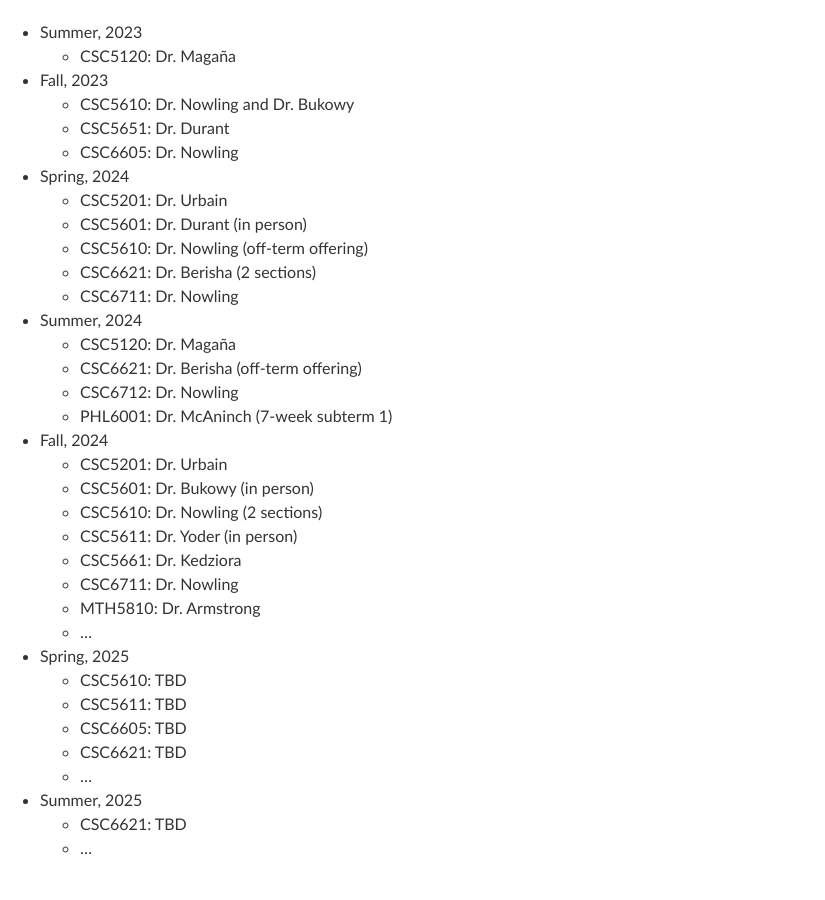
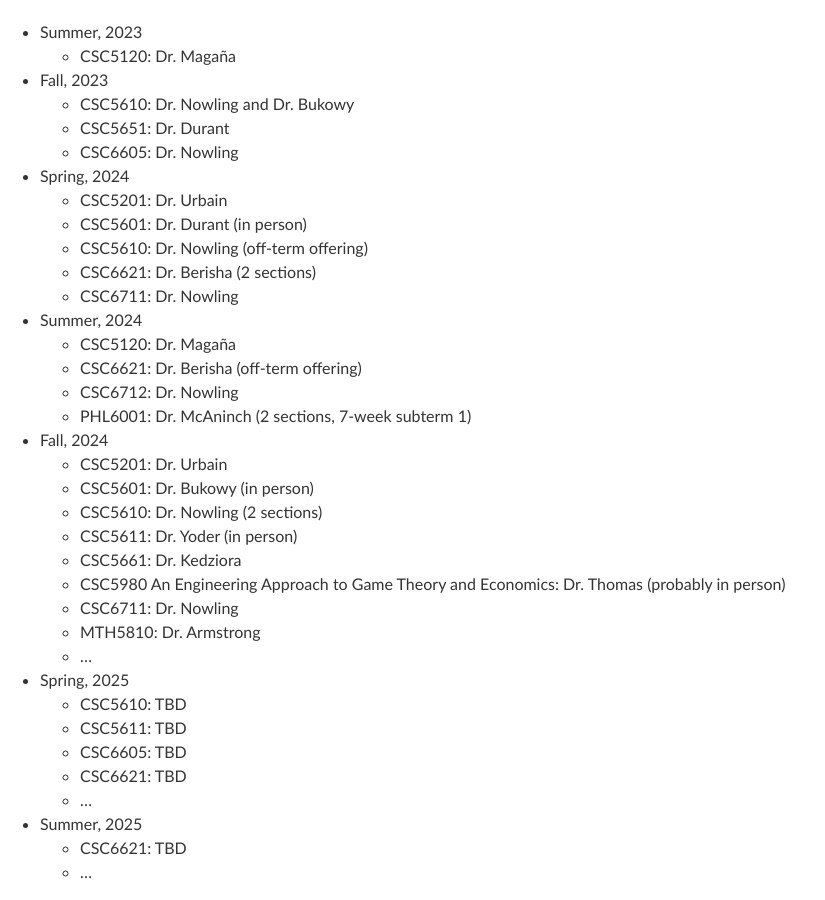
Before and after one commit to edurant/edurant.github.io, a Jekyll site: the page built from advising/msml.md, in a window 1280 px wide and 900 px high, scrolled down 7197 px. Shown: the whole window, without its empty margins (0-825 px from the left). Built offline with Jekyll 4.4.1, drawn with Linux system fonts in a browser that asks for light colours; our own code applies the rules of GitHub Pages for plain Markdown files; before the commit the page ends 8073 px from its top, so only the background shows below that.

Commit message:
summer/fall course updates

```diff
--- a/advising/msml.md
+++ b/advising/msml.md
@@ -267,13 +267,14 @@ CSC6999 | Elective | Computer Science Independent Study | varies
   * CSC5120: Dr. Magaña
   * CSC6621: Dr. Berisha (off-term offering)
   * CSC6712: Dr. Nowling
-  * PHL6001: Dr. McAninch (7-week subterm 1)
+  * PHL6001: Dr. McAninch (2 sections, 7-week subterm 1)
 * Fall, 2024
   * CSC5201: Dr. Urbain
   * CSC5601: Dr. Bukowy (in person)
   * CSC5610: Dr. Nowling (2 sections)
   * CSC5611: Dr. Yoder (in person)
   * CSC5661: Dr. Kedziora
+  * CSC5980 An Engineering Approach to Game Theory and Economics: Dr. Thomas (probably in person)
   * CSC6711: Dr. Nowling
   * MTH5810: Dr. Armstrong
   * …
```
